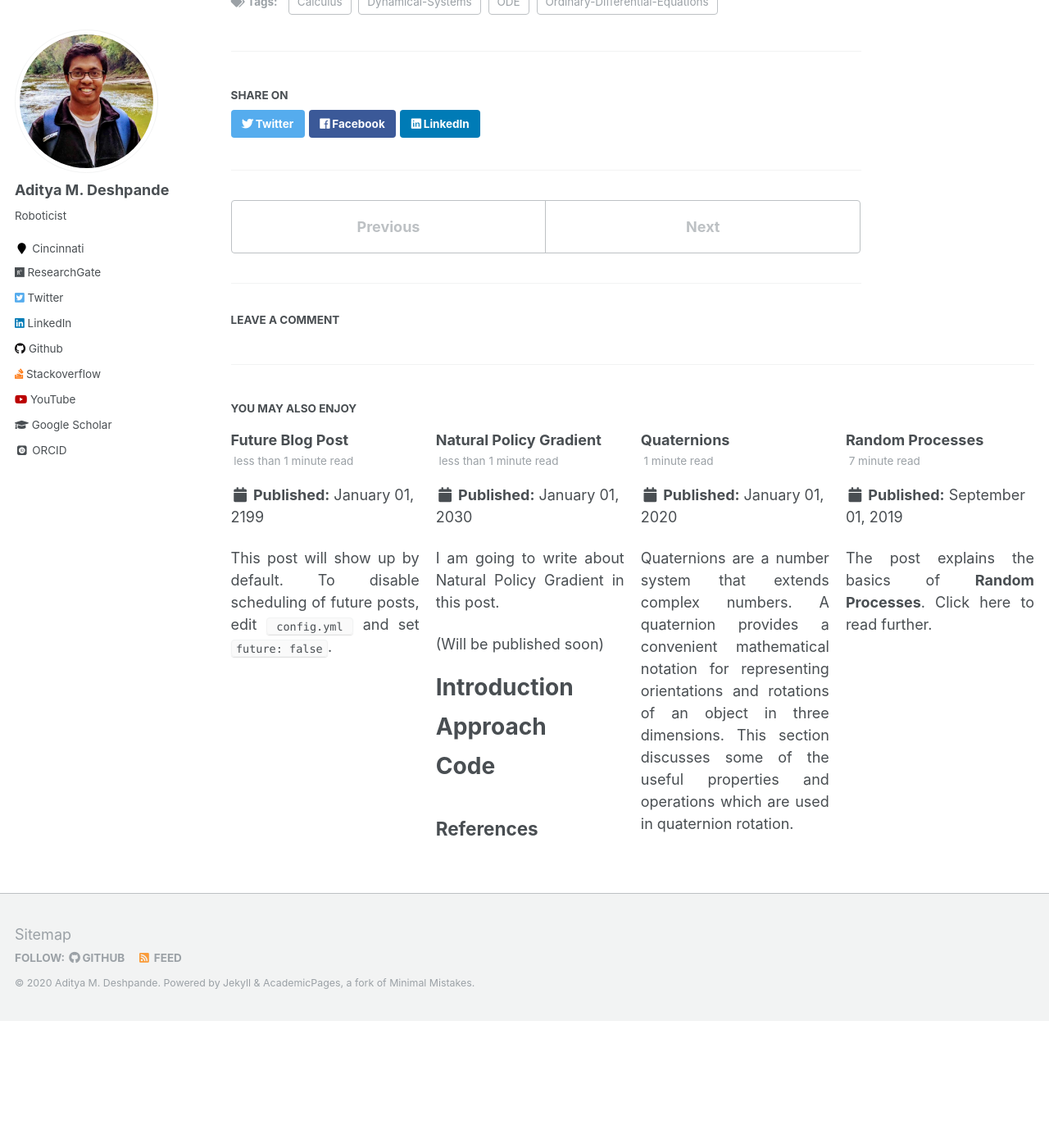
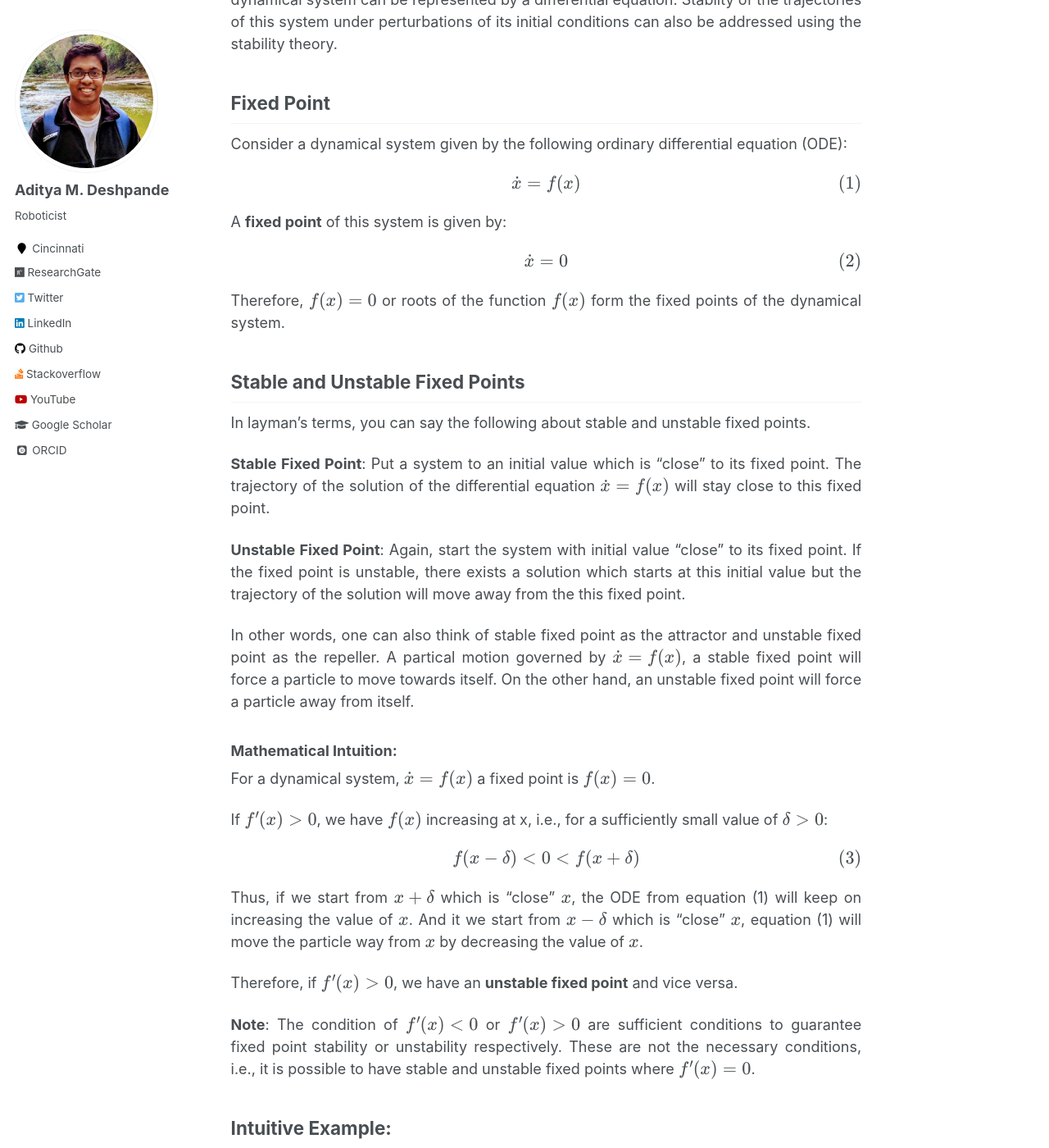
Before and after one commit to adipandas/adipandas.github.io, a Jekyll site: the page built from _posts/2020-02-01-stable-unstable-fixed-point.md, in a window 1280 px wide and 1400 px high, scrolled down 283 px. Shown: the whole window at 82% size. Built offline with Jekyll 4.4.1, drawn with Linux system fonts in a browser that asks for light colours; some web fonts are replaced; formulas are drawn with MathJax 3; comment, search, counter and statistics services are not loaded; before the commit the page ends 1528 px from its top, so only the background shows below that; some of the changed text lies outside the part shown.

Commit message:
Update 2020-02-01-stable-unstable-fixed-point.md

```diff
--- a/_posts/2020-02-01-stable-unstable-fixed-point.md
+++ b/_posts/2020-02-01-stable-unstable-fixed-point.md
@@ -1,5 +1,5 @@
 ---
-title: 'Stable and Unstable Fixed Point of a function'
+title: 'Stablility of Fixed Point of a Dynamical System'
 date: 2020-02-01
 permalink: /posts/2020/02/stable-unstable-fixed-point/
 tags:
@@ -8,3 +8,57 @@ tags:
   - ODE
   - Calculus
 ---
+
+Stability theory is used to address the stability of solutions of differential equations. A dynamical system can be represented by a differential equation. Stablity of the trajectories of this system under perturbations of its initial conditions can also be addressed using the stability theory.
+
+
+## Fixed Point
+
+Consider a dynamical system given by the following ordinary differential equation (ODE):
+
+$$\dot x = f(x)$$
+
+A **fixed point** of this system is given by:
+
+$$\dot x = 0$$
+
+Therefore, $$f(x) = 0$$ or roots of the function $$f(x)$$ form the fixed points of the dynamical system.
+
+## Stable and Unstable Fixed Points
+
+In layman's terms, you can say the following about stable and unstable fixed points.
+
+**Stable Fixed Point**: Put a system to an initial value which is "close" to its fixed point. The trajectory of the solution of the differential equation $$\dot x = f(x)$$ will stay close to this fixed point.
+
+**Unstable Fixed Point**: Again, start the system with initial value "close" to its fixed point. If the fixed point is unstable, there exists a solution which starts at this initial value but the trajectory of the solution will move away from the this fixed point.
+
+
+In other words, one can also think of stable fixed point as the attractor and unstable fixed point as the repeller. A partical motion governed by $$\dot x = f(x)$$, a stable fixed point will force a particle to move towards itself. On the other hand, an unstable fixed point will force a particle away from itself.
+
+### Mathematical Intuition:
+
+For a dynamical system, $$\dot x = f(x)$$ a fixed point is $$f(x) = 0$$.
+
+If $$f^{\prime}(x) > 0$$, we have $$f(x)$$ increasing at x, i.e., for a sufficiently small value of $$\delta > 0$$:
+
+$$f(x - \delta) < 0 < f(x + \delta)$$
+
+Thus, if we start from $$x+\delta$$ which is "close" $$x$$, the ODE from equation (1) will keep on increasing the value of $x$. And it we start from $$x-\delta$$ which is "close" $$x$$, equation (1) will move the particle way from $$x$$ by decreasing the value of $$x$$.
+
+Therefore, if $$f^{\prime} (x)>0$$, we have an **unstable fixed point** and vice versa.
+
+**Note**: The condition of $$f^{\prime} (x) < 0$$ or $$f^{\prime} (x) > 0$$ are sufficient conditions to guarantee fixed point stability or unstability respectively. These are not the necessary conditions, i.e., it is possible to have stable and unstable fixed points where $$f^{\prime} (x) = 0$$.
+
+## Intuitive Example:
+
+For the diferential equation **$$x^{\prime} = sin(x)$$**:
+
+Using linear stability analysis, fixed points occurs when $$f(x)=sin(x)=0$$ or $$x=kπ$$ where $$k$$ is integer.
+
+$$f^{\prime}(x)=cos(kπ)=1$$ if $$k$$ is even. and $$f^{\prime}(x)=cos(kπ)=−1$$ if $$k$$ is odd.
+
+Therefore, $$x$$ is **unstable** when $$k$$ is *even*, and **stable** if $$k$$ is *odd*.
+
+## Reference:
+
+Strogatz, S. H. (2018). Nonlinear dynamics and chaos: with applications to physics, biology, chemistry, and engineering. CRC press. [(book)[http://www.hds.bme.hu/~fhegedus/Strogatz%20-%20Nonlinear%20Dynamics%20and%20Chaos.pdf]]
```
